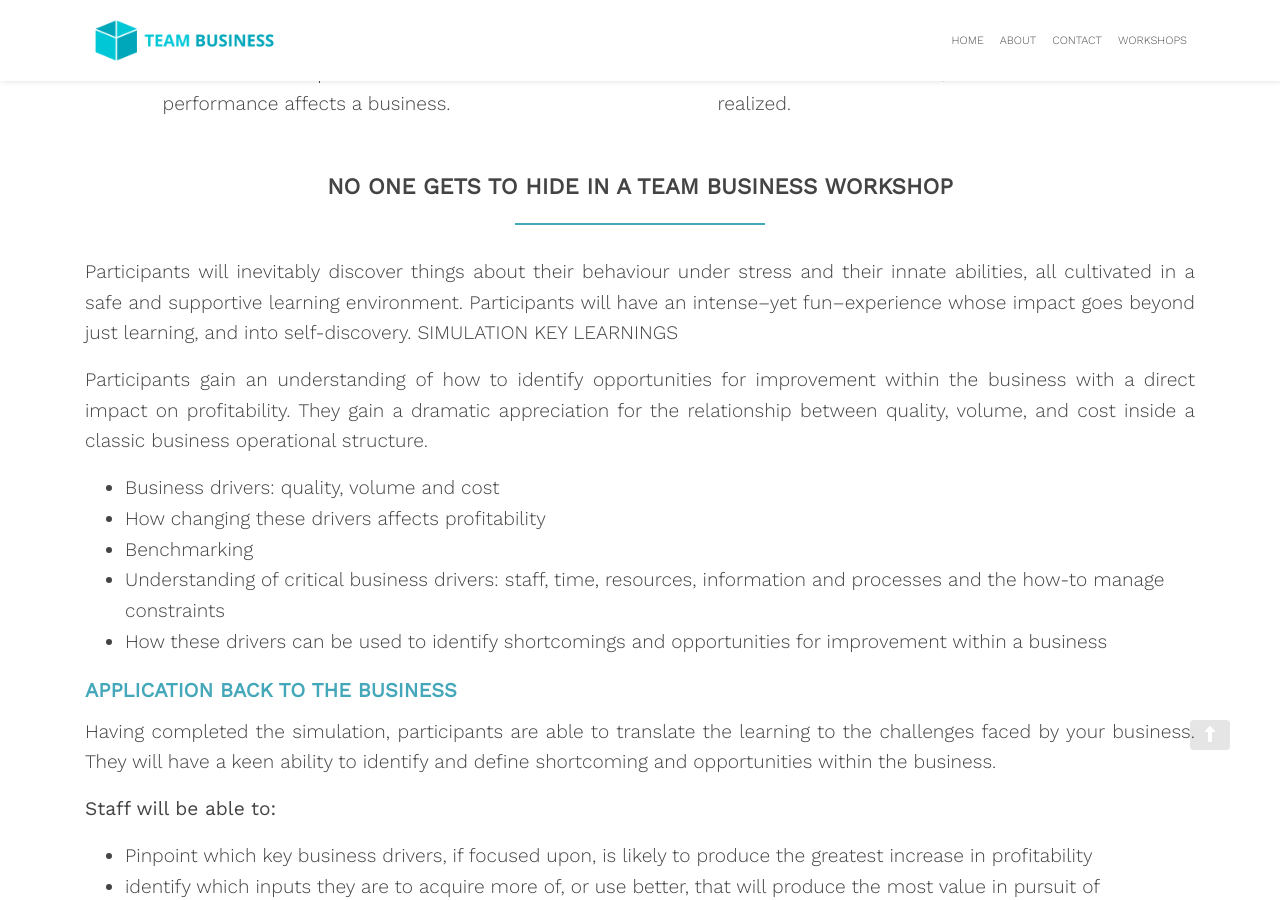
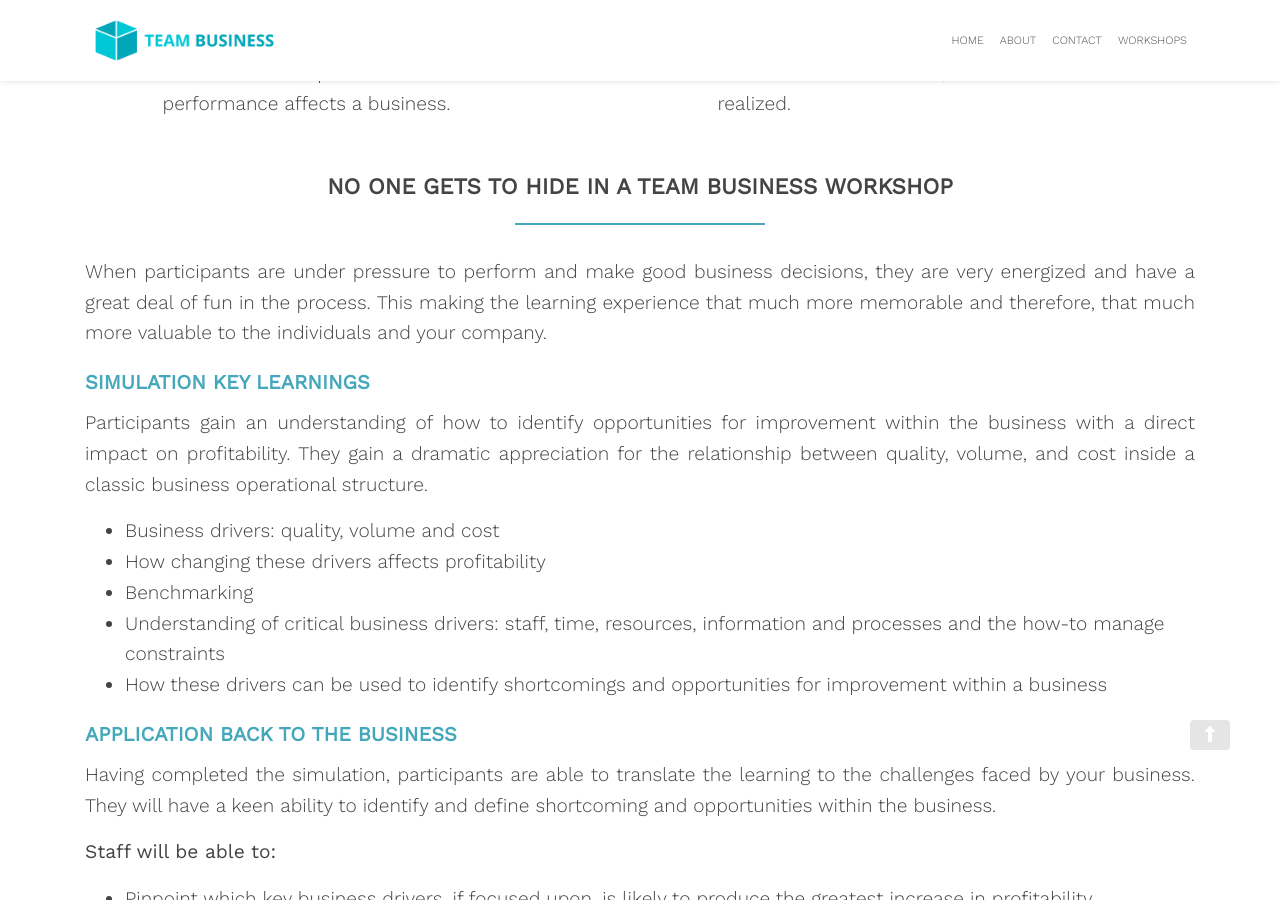
Before and after one commit to zac-heisey/team-business, a Jekyll site: the page built from _pages/car.md, in a window 1280 px wide and 900 px high, scrolled down 1927 px. Built offline with Jekyll 4.4.1, drawn with Linux system fonts in a browser that asks for light colours; nearby versions of some CDN libraries.

Commit message:
Update from Forestry.io Lara Azzam updated _pages/car.md

```diff
--- a/_pages/car.md
+++ b/_pages/car.md
@@ -44,7 +44,9 @@ As employees of a car manufacturing division, teams are challenged with achievin
 
 ## No One Gets to Hide in a Team Business Workshop
 
-Participants will inevitably discover things about their behaviour under stress and their innate abilities, all cultivated in a safe and supportive learning environment. Participants will have an intense--yet fun--experience whose impact goes beyond just learning, and into self-discovery. SIMULATION KEY LEARNINGS
+When participants are under pressure to perform and make good business decisions, they are very energized and have a great deal of fun in the process. This making the learning experience that much more memorable and therefore, that much more valuable to the individuals and your company.
+
+### SIMULATION KEY LEARNINGS
 
 Participants gain an understanding of how to identify opportunities for improvement within the business with a direct impact on profitability. They gain a dramatic appreciation for the relationship between quality, volume, and cost inside a classic business operational structure.
 
```
